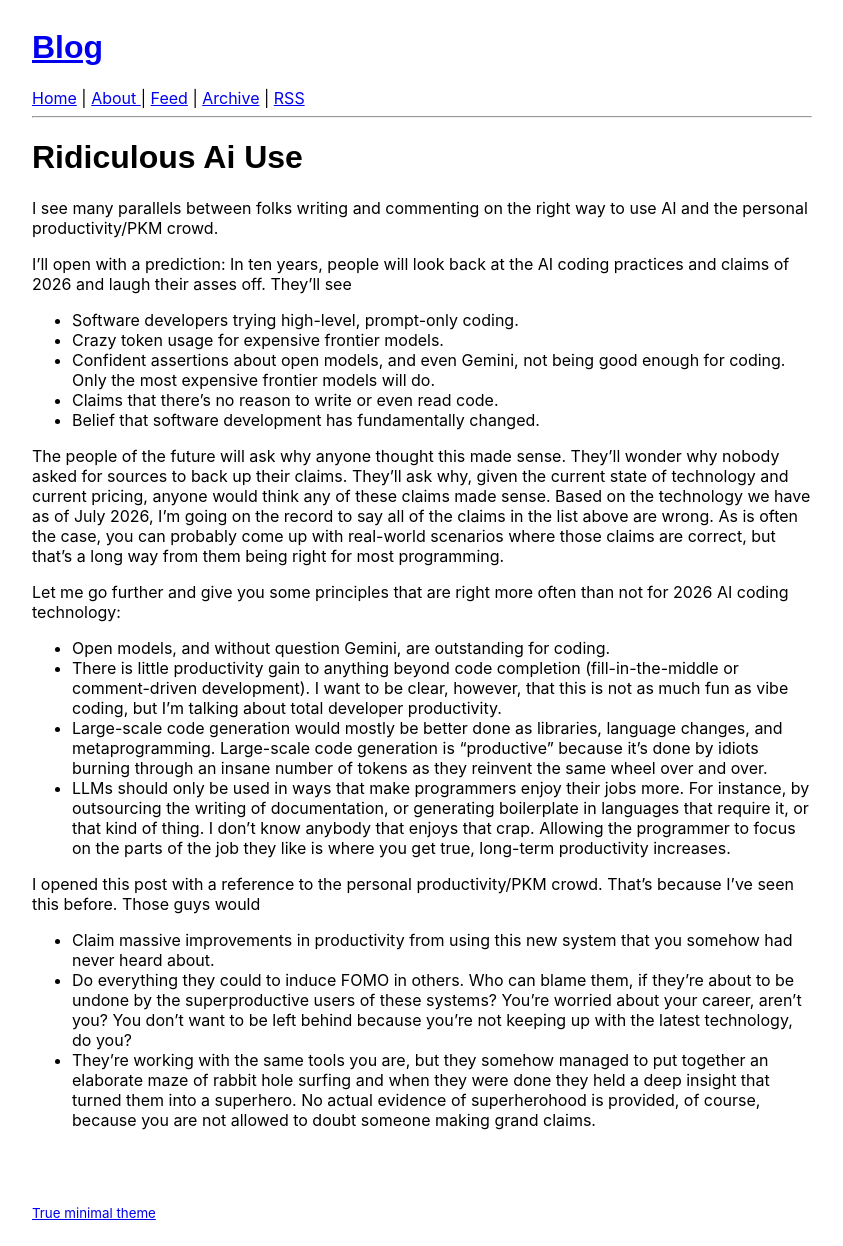
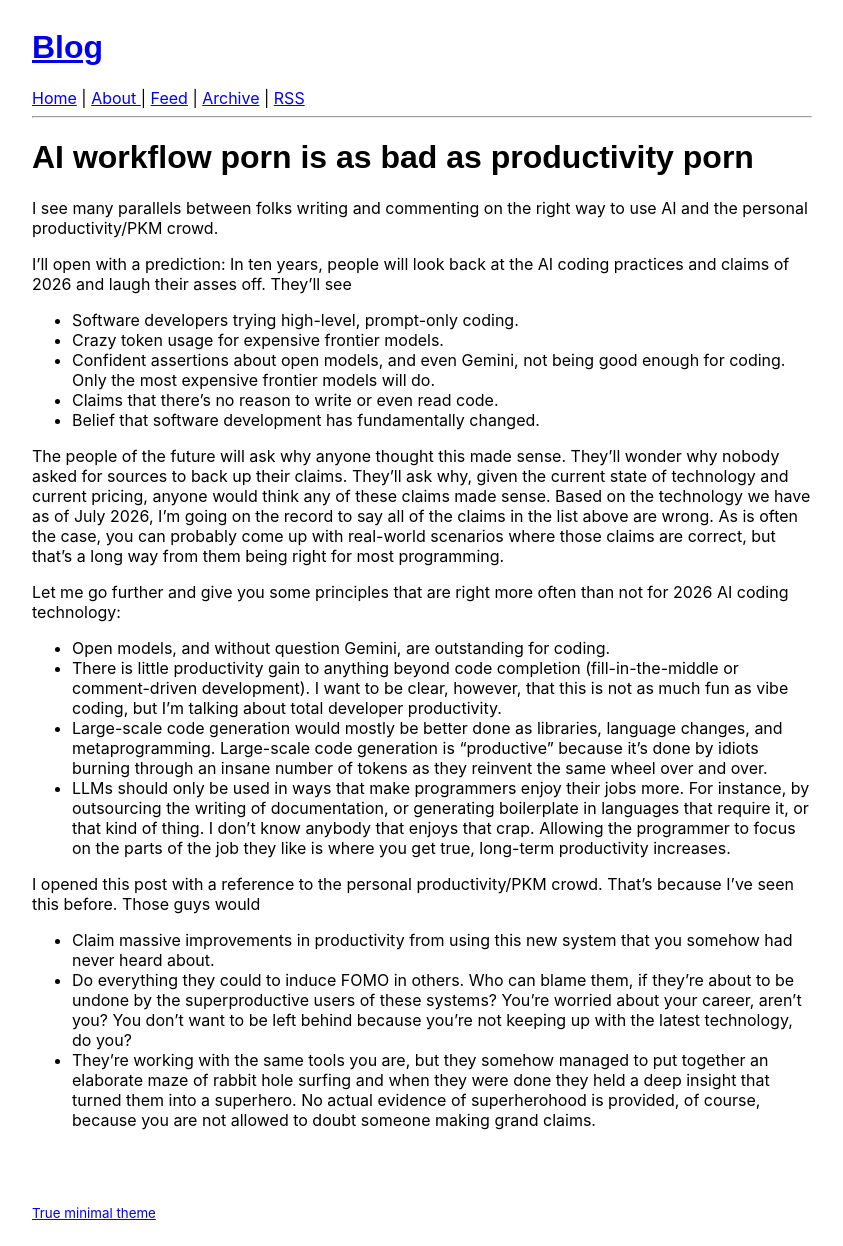
Before and after one commit to bachmeil/the-blog, a Jekyll site: the page built from _posts/2026-07-19-ridiculous-ai-use.md, in a window 1280 px wide. Shown: the whole page, without its empty margins (218-1061 px from the left). Built offline with Jekyll 4.4.1, drawn with Linux system fonts in a browser that asks for light colours; our own code applies the rules of GitHub Pages for plain Markdown files.

Commit message:
Post on AI and PKM

```diff
--- a/_posts/2026-07-19-ridiculous-ai-use.md
+++ b/_posts/2026-07-19-ridiculous-ai-use.md
@@ -1,4 +1,6 @@
 ---
+layout: post
+title: AI workflow porn is as bad as productivity porn
 ---
 I see many parallels between folks writing and commenting on the right way to use AI and the personal productivity/PKM crowd.
 
```
